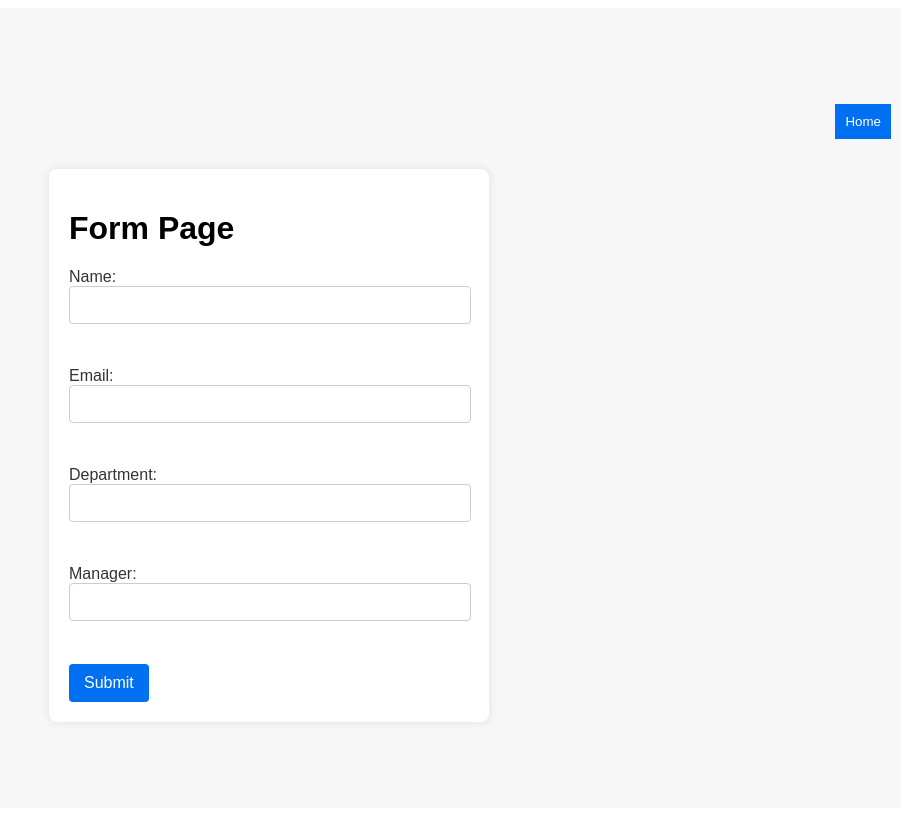
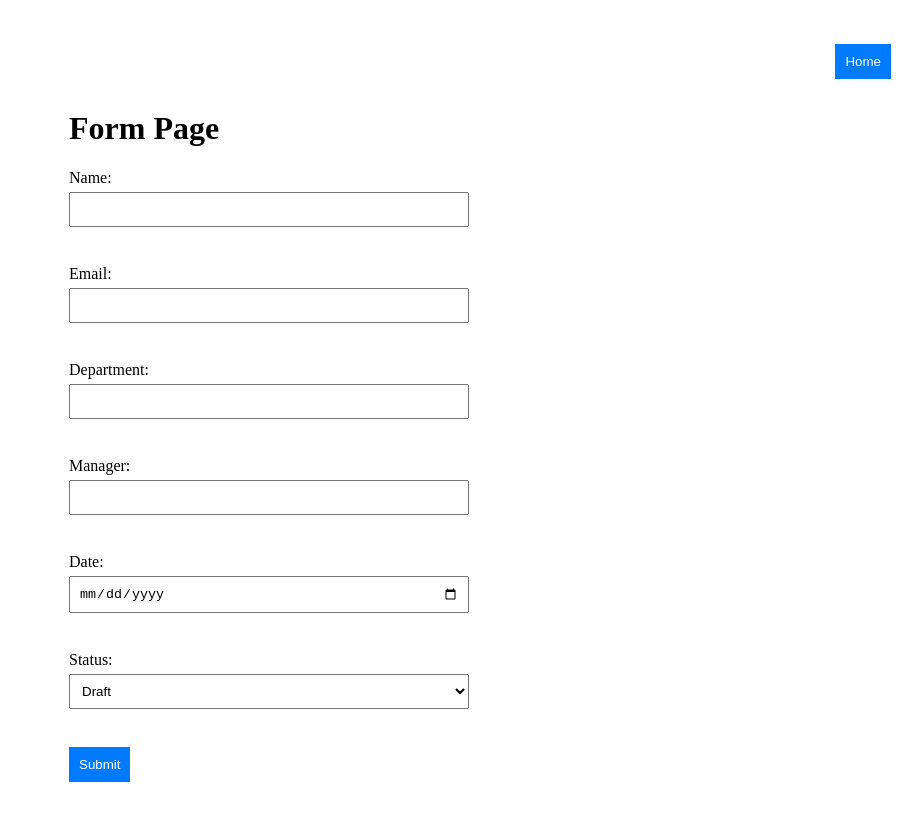
Before and after one commit to yashviagrawal/ReactNextJSDemo, a Next.js app in the folder my-nextjs-app/: page /form in a window 1280 px wide. Shown: the whole page, without its empty margins (371-1280 px from the left). Built offline with nearby package versions, Linux system fonts and the light colour scheme.

Commit message:
Dashboard

```diff
--- a/my-nextjs-app/src/components/DashboardPage.css
+++ b/my-nextjs-app/src/components/DashboardPage.css
@@ -26,7 +26,7 @@
     width: 50px; /* Adjust the width to your preference */
     height: 50px; /* Adjust the height to your preference */
     font-size: 24px;
-    background-color: #4caf50;
+    background-color: #007bff;
     color: white;
     border: none;
     border-radius: 10px; /* Add rounded edges */
@@ -65,6 +65,6 @@
   }
   /* src/components/DashboardPage.css */
 .success-message {
-    color: green;
+    color: #007bff;
     font-weight: bold;
   }
--- a/my-nextjs-app/src/components/FormPage.css
+++ b/my-nextjs-app/src/components/FormPage.css
@@ -1,65 +1,64 @@
 /* src/components/FormPage.css */
+
 .form-full-screen {
+  width: 100%;
+  height: 100vh;
   display: flex;
   flex-direction: column;
+  justify-content: center;
   align-items: center;
-  justify-content: center;
-  height: 100vh;
-  background-color: #f7f7f7; /* Set your preferred background color */
-  font-family: 'Arial', sans-serif; /* Set your preferred font family */
 }
 
 .form-header {
   width: 100%;
   display: flex;
   justify-content: flex-end;
-  padding: 20px;
 }
 
 .home-button {
-  background-color: #0070f3; /* Set your preferred color */
+  background-color: #007bff;
   color: #fff;
+  border: none;
   padding: 10px;
-  border: none;
+  margin: 10px;
   cursor: pointer;
-  margin-right: 10px; /* Adjust the margin for spacing */
 }
 
 .form-content {
-  width: 100%;
-  max-width: 400px; /* Set your preferred max-width */
-  padding: 20px;
-  background-color: #fff; /* Set your preferred background color */
-  border-radius: 8px; /* Add border radius for a rounded appearance */
-  box-shadow: 0 0 10px rgba(0, 0, 0, 0.1); /* Add box shadow for depth */
-  margin: 10px; /* Add margin for spacing */
+  width: 70%;
+  max-width: 400px;
 }
 
-/* Styling for form fields */
+.success-message {
+  color: green;
+  margin-bottom: 10px;
+}
+
+.error-message {
+  color: red;
+  margin-top: 5px;
+}
+
 label {
   display: block;
   margin-bottom: 10px;
-  font-size: 16px;
-  color: #333;
 }
 
-input {
-  width: calc(100% - 20px); /* Adjusted width for padding */
-  padding: 10px;
-  margin-bottom: 15px;
-  font-size: 14px;
-  border: 1px solid #ccc;
-  border-radius: 4px;
+input,
+select {
+  width: 100%;
+  padding: 8px;
+  margin-top: 5px;
+  margin-bottom: 10px;
+  box-sizing: border-box;
 }
 
-button[type="submit"] {
-  background-color: #0070f3;
+button {
+  background-color: #007bff;
   color: #fff;
-  padding: 10px 15px;
   border: none;
-  border-radius: 4px;
+  padding: 10px;
   cursor: pointer;
-  font-size: 16px;
 }
 
-/* Add more styling as needed */
+/* Add additional styling as needed */
--- a/my-nextjs-app/src/components/FormPage.tsx
+++ b/my-nextjs-app/src/components/FormPage.tsx
@@ -9,6 +9,8 @@ interface FormData {
   email: string;
   department: string;
   manager: string;
+  date: string;
+  status: string;
 }
 
 interface FormPageProps {
@@ -22,16 +24,48 @@ const FormPage: React.FC<FormPageProps> = ({ onClose }) => {
     email: '',
     department: '',
     manager: '',
+    date: '',
+    status: 'draft', // Set default status to 'draft'
   });
   const [isSuccess, setIsSuccess] = useState(false);
+  const [errors, setErrors] = useState<Partial<FormData>>({}); // Store validation errors
 
-  const handleChange = (e: React.ChangeEvent<HTMLInputElement>) => {
+  const validateForm = () => {
+    const newErrors: Partial<FormData> = {};
+
+    // Basic validation, you can customize this based on your requirements
+    if (!formData.name.trim()) {
+      newErrors.name = 'Name is required';
+    }
+
+    if (!formData.email.trim()) {
+      newErrors.email = 'Email is required';
+    }
+
+    if (!formData.department.trim()) {
+      newErrors.department = 'Department is required';
+    }
+
+    if (!formData.manager.trim()) {
+      newErrors.manager = 'Manager is required';
+    }
+
+    setErrors(newErrors);
+    return Object.keys(newErrors).length === 0; // Return true if no errors
+  };
+
+  const handleChange = (e: React.ChangeEvent<HTMLInputElement | HTMLSelectElement>) => {
     const { name, value } = e.target;
     setFormData((prevData) => ({ ...prevData, [name]: value }));
   };
 
   const handleSubmit = async (e: React.FormEvent<HTMLFormElement>) => {
     e.preventDefault();
+
+    if (!validateForm()) {
+      // Stop submission if there are validation errors
+      return;
+    }
 
     try {
       // Mock API call for form submission
@@ -79,6 +113,7 @@ const FormPage: React.FC<FormPageProps> = ({ onClose }) => {
                 value={formData.name}
                 onChange={handleChange}
               />
+              {errors.name && <span className="error-message">{errors.name}</span>}
             </label>
             <br />
             <label>
@@ -89,6 +124,7 @@ const FormPage: React.FC<FormPageProps> = ({ onClose }) => {
                 value={formData.email}
                 onChange={handleChange}
               />
+              {errors.email && <span className="error-message">{errors.email}</span>}
             </label>
             <br />
             <label>
@@ -99,6 +135,7 @@ const FormPage: React.FC<FormPageProps> = ({ onClose }) => {
                 value={formData.department}
                 onChange={handleChange}
               />
+              {errors.department && <span className="error-message">{errors.department}</span>}
             </label>
             <br />
             <label>
@@ -109,6 +146,31 @@ const FormPage: React.FC<FormPageProps> = ({ onClose }) => {
                 value={formData.manager}
                 onChange={handleChange}
               />
+              {errors.manager && <span className="error-message">{errors.manager}</span>}
+            </label>
+            <br />
+            <label>
+              Date:
+              <input
+                type="date"
+                name="date"
+                value={formData.date}
+                onChange={handleChange}
+              />
+            </label>
+            <br />
+            <label>
+              Status:
+              <select
+                name="status"
+                value={formData.status}
+                onChange={handleChange}
+              >
+                <option value="draft">Draft</option>
+                <option value="reverted">Reverted</option>
+                <option value="submitted">Submitted</option>
+                <option value="approved">Approved</option>
+              </select>
             </label>
             <br />
             <button type="submit">Submit</button>
```
Also changed, not shown: my-nextjs-app/src/components/DashboardPage.tsx (+7 -2 lines).
